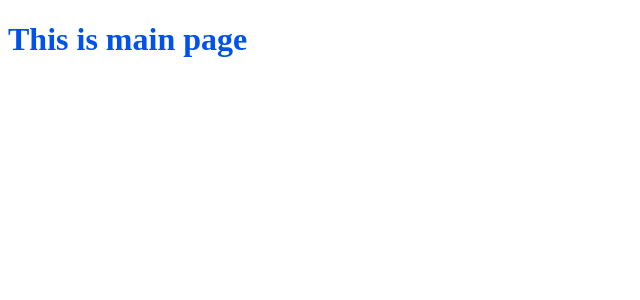
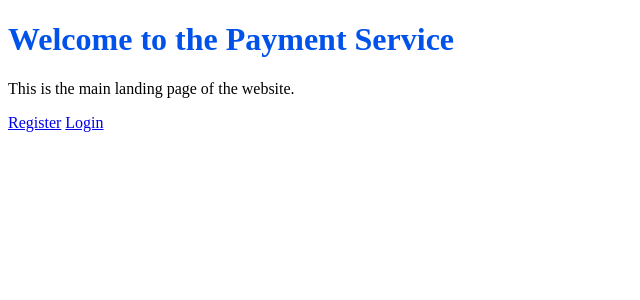
Before and after one commit to ahmed666916/midterm, a Django app: page / in a window 1280 px wide. Shown: the part 26-326 px from the top of the page, without its empty margins (0-640 px from the left). Run offline with Django 4.2, Linux system fonts and the light colour scheme.

Commit message:
modified home.html file

```diff
--- a/register/templates/users/home.html
+++ b/register/templates/users/home.html
@@ -2,5 +2,13 @@
 
 {% block content %}
 
-<h1>This is main page</h1>
+<h1>Welcome to the Payment Service</h1>
+
+<p>This is the main landing page of the website.</p>
+
+<div class="buttons-container">
+    <a href="{% url 'register' %}" class="btn-register">Register</a>
+    <a href="{% url 'login' %}" class="btn-login">Login</a>
+  </div>
+
 {% endblock content%}
```
